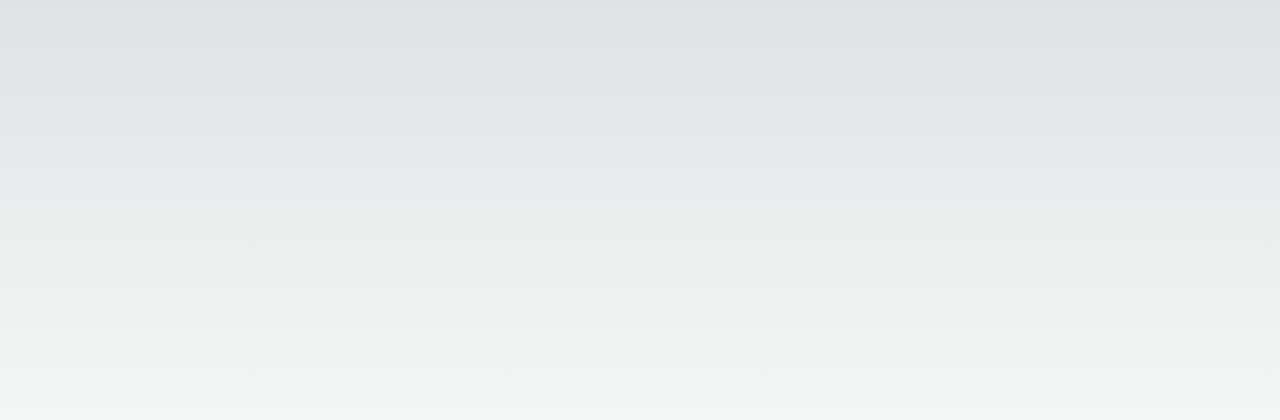
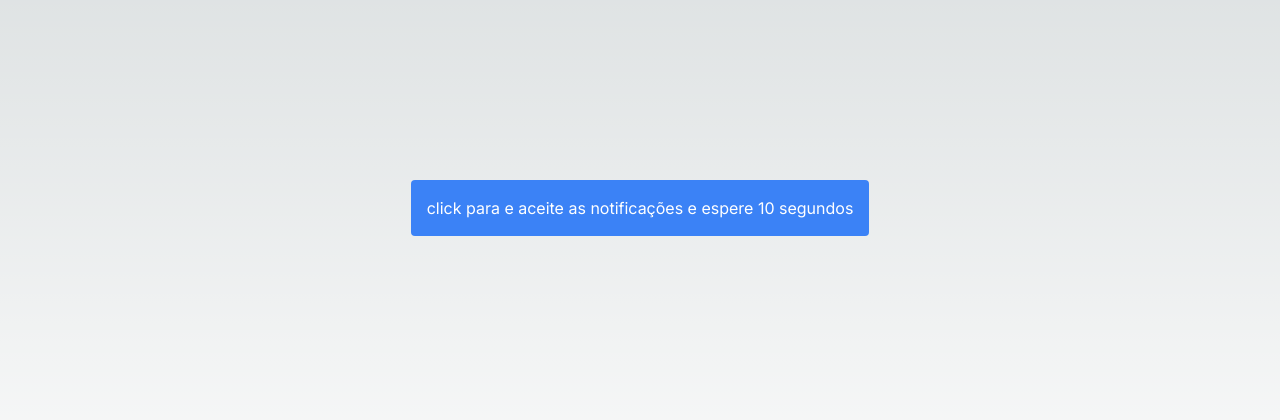
Before and after one commit to a32fred/notification-webpush, a Next.js app: page / in a window 1280 px wide. Shown: the part 184-604 px from the top of the page. Built offline with nearby package versions, Linux system fonts and the light colour scheme.

Commit message:
test ios

```diff
--- a/app/page.js
+++ b/app/page.js
@@ -5,20 +5,20 @@ const Home = () => {
   const [notificationSent, setNotificationSent] = useState(false);
   const [subscription, setSubscription] = useState(null);
 
-  if (typeof window !== 'undefined' && 'serviceWorker' in navigator) {
+  const registerServiceWorker = async () => {
     navigator.serviceWorker.register('/service-worker.js')
       .then(async (serviceWorker) => {
         let currentSubscription = await serviceWorker.pushManager.getSubscription();
 
         if (!currentSubscription) {
-          const response = await fetch('https://your-backend.com/key');
+          const response = await fetch('https://insecureconsiderateadvance.a32fred.repl.co/key');
           const data = await response.json();
           currentSubscription = await serviceWorker.pushManager.subscribe({
             userVisibleOnly: true,
             applicationServerKey: data.publicKey
           });
 
-          await fetch('https://your-backend.com/registerFCMToken', {
+          await fetch('https://insecureconsiderateadvance.a32fred.repl.co/registerFCMToken', {
             method: 'POST',
             headers: {
               'Content-Type': 'application/json',
@@ -34,11 +34,20 @@ const Home = () => {
       .catch((error) => {
         console.error('Erro ao registrar Service Worker:', error);
       });
+
   }
+  const sendNotification = async () => {
 
-  const sendNotification = async () => {
+    if (typeof window !== 'undefined' && 'serviceWorker' in navigator) {
+
+      const permission = await Notification.requestPermission()
+      if (permission == 'granted') {
+
+        registerServiceWorker();
+
+
         try {
-      const response = await fetch('https://your-backend.com/sendNotification', {
+          const response = await fetch('https://insecureconsiderateadvance.a32fred.repl.co/sendNotification', {
             method: 'POST',
             headers: {
               'Content-Type': 'application/json',
@@ -56,13 +65,20 @@ const Home = () => {
         }
       };
 
+    } else {
+      alert("vc negou as notificação")
+    }
+
+  }
+
+
   return (
     <div className="flex h-screen items-center justify-center flex-col">
-      {subscription && (
+
       <button onClick={sendNotification} className="p-4 bg-blue-500 text-white rounded mb-4">
-          Enviar Notificação em 10s
+        click para e aceite as notificações e espere 10 segundos
       </button>
-      )}
+
       {notificationSent && <p>Notificação enviada com sucesso!</p>}
     </div>
   );
--- a/public/service-worker.js
+++ b/public/service-worker.js
@@ -4,8 +4,8 @@ self.addEventListener('push', function(event) {
     const body = event.data?.text() ?? 'nova notificação'
 
     event.waitUntil(
-      self.registration.showNotification('CHAT PRIVADINHO', {
-        body: body
+      self.registration.showNotification('Notificação enviada', {
+        body: body,
       })
     );
   });
```
Lines whose indentation alone changed are shown as unchanged.
